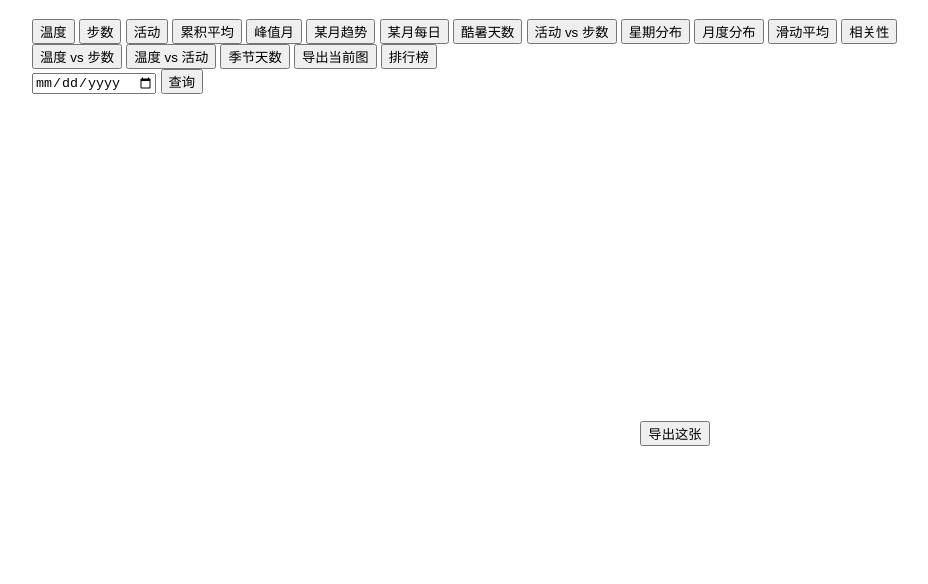
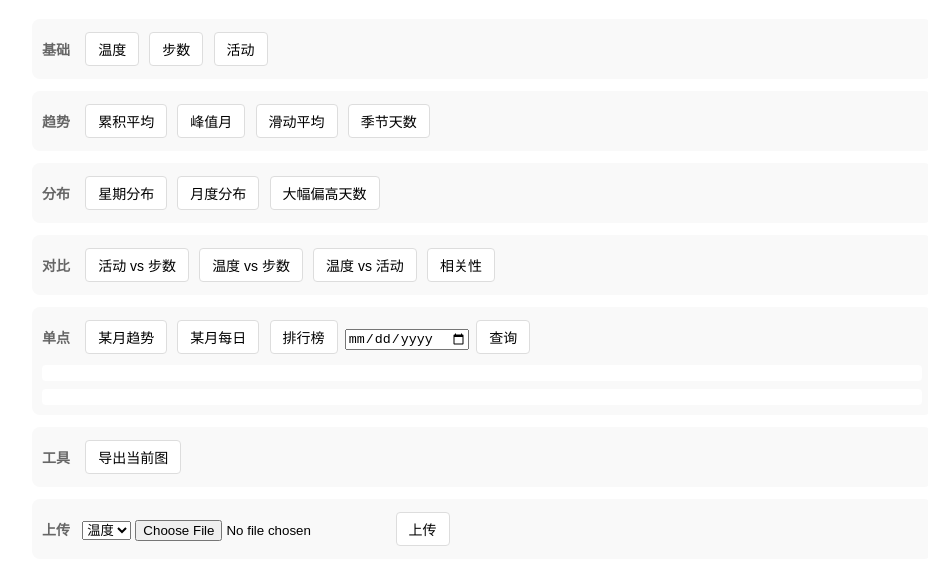
Before and after one commit to BluebearOfficial/timeseries, a website: page index.html in a window 1280 px wide. Shown: the part 70-654 px from the top of the page, without its empty margins (158-1086 px from the left). Drawn offline with nearby package versions, Linux system fonts and the light colour scheme; no server answers.

Commit message:
add excel upload, group buttons, fix missing result divs

```diff
--- a/app.js
+++ b/app.js
@@ -203,7 +203,7 @@ let hotChart = null;
 async function loadHotDays() {
   const month = prompt('月份：', '9');
   if (!month) return;
-  const threshold = prompt('日均温 ≥ 多少度算酷暑？', '30');
+  const threshold = prompt('日均温 ≥ 多少度算大幅偏高？', '30');
   if (!threshold) return;
 
   const r = await fetch(`http://localhost:3000/api/hot-days/temperature/${month}/${threshold}`);
@@ -226,7 +226,7 @@ async function loadHotDays() {
     },
     options: {
       plugins: {
-        title: { display: true, text: `${month}月酷暑天数逐年变化（日均温≥${threshold}°C）` },
+        title: { display: true, text: `${month}月大幅偏高天数逐年变化（日均温≥${threshold}°C）` },
       },
       scales: {
         y: { beginAtZero: true },    // ← Y 轴从 0 开始
@@ -607,6 +607,33 @@ function exportCanvas(id) {
   link.click();
 }
 
+async function uploadExcel() {
+  const type = document.getElementById('uploadType').value;
+  const fileInput = document.getElementById('uploadFile');
+  const file = fileInput.files[0];
 
+  if (!file) {
+    alert('请先选文件');
+    return;
+  }
+
+  const formData = new FormData();
+  formData.append('file', file);
+
+  document.getElementById('uploadResult').innerText = '上传中…';
+
+  const r = await fetch(`http://localhost:3000/api/upload/${type}`, {
+    method: 'POST',
+    body: formData,
+  });
+
+  const d = await r.json();
+
+  if (d.ok) {
+    document.getElementById('uploadResult').innerText = `成功导入 ${d.count} 条`;
+  } else {
+    document.getElementById('uploadResult').innerText = '失败：' + d.msg;
+  }
+}
 
     load('temperature');
--- a/index.html
+++ b/index.html
@@ -7,40 +7,66 @@
 <link rel="stylesheet" href="style.css">
 </head>
 <body>
-  <h1>时间序列探索</h1>
+<h1>时间序列探索</h1>
 
-  <div>
-    <button onclick="load('temperature')">温度</button>
-    <button onclick="load('steps')">步数</button>
-    <button onclick="load('activity')">活动</button>
-    <button onclick="loadCumulative()">累积平均</button>
-    <button onclick="loadPeak()">峰值月</button>
-    <button onclick="loadMonthTrend()">某月趋势</button>
-    <button onclick="loadDaily()">某月每日</button>
-    <button onclick="loadHotDays()">酷暑天数</button>
-    <button onclick="loadCompare()">活动 vs 步数</button>
+<div class="group">
+  <span class="group-title">基础</span>
+  <button onclick="load('temperature')">温度</button>
+  <button onclick="load('steps')">步数</button>
+  <button onclick="load('activity')">活动</button>
+</div>
 
-<button onclick="loadWeekday()">星期分布</button>
+<div class="group">
+  <span class="group-title">趋势</span>
+  <button onclick="loadCumulative()">累积平均</button>
+  <button onclick="loadPeak()">峰值月</button>
+  <button onclick="loadMovingAvg()">滑动平均</button>
+  <button onclick="loadSeason()">季节天数</button>
+</div>
 
-<button onclick="loadMonthDist()">月度分布</button>
-<button onclick="loadMovingAvg()">滑动平均</button>
+<div class="group">
+  <span class="group-title">分布</span>
+  <button onclick="loadWeekday()">星期分布</button>
+  <button onclick="loadMonthDist()">月度分布</button>
+  <button onclick="loadHotDays()">大幅偏高天数</button>
+</div>
 
-<button onclick="loadCorrelation()">相关性</button>
-<button onclick="loadStepsByTemp()">温度 vs 步数</button>
+<div class="group">
+  <span class="group-title">对比</span>
+  <button onclick="loadCompare()">活动 vs 步数</button>
+  <button onclick="loadStepsByTemp()">温度 vs 步数</button>
+  <button onclick="loadActivityByTemp()">温度 vs 活动</button>
+  <button onclick="loadCorrelation()">相关性</button>
+</div>
 
-<button onclick="loadActivityByTemp()">温度 vs 活动</button>
-<button onclick="loadSeason()">季节天数</button>
-
-<button onclick="exportLast()">导出当前图</button>
-
-<button onclick="loadTop()">排行榜</button>
-<div id="topResult"></div>
-
-<div>
+<div class="group">
+  <span class="group-title">单点</span>
+  <button onclick="loadMonthTrend()">某月趋势</button>
+  <button onclick="loadDaily()">某月每日</button>
+  <button onclick="loadTop()">排行榜</button>
   <input id="dayInput" type="date" />
   <button onclick="loadDay()">查询</button>
+  <div id="dayResult"></div>
+  <div id="topResult"></div>
 </div>
-<div id="dayResult"></div>
+
+<div class="group">
+  <span class="group-title">工具</span>
+  <button onclick="exportLast()">导出当前图</button>
+</div>
+
+<div class="group">
+  <span class="group-title">上传</span>
+  <select id="uploadType">
+    <option value="temperature">温度</option>
+    <option value="steps">步数</option>
+    <option value="activity">活动</option>
+
+  </select>
+  <input type="file" id="uploadFile" accept=".xlsx,.xls" />
+  <button onclick="uploadExcel()">上传</button>
+  <span id="uploadResult"></span>
+</div>
 
 <canvas id="seasonChart"></canvas>
 <canvas id="abtChart"></canvas>
@@ -50,7 +76,7 @@
 
 
 <canvas id="maChart"></canvas>
-<button onclick="exportCanvas('maChart')">导出这张</button>
+
 
 <canvas id="monthDistChart"></canvas>
 
--- a/package.json
+++ b/package.json
@@ -12,6 +12,7 @@
   "dependencies": {
     "better-sqlite3": "^13.0.3",
     "express": "^5.2.1",
+    "multer": "^2.3.0",
     "xlsx": "^0.18.5"
   }
 }
--- a/style.css
+++ b/style.css
@@ -1,2 +1,41 @@
  body { font-family: system-ui, sans-serif; max-width: 900px; margin: 20px auto; padding: 0 20px; }
     canvas { margin-top: 20px; }
+
+    .group {
+  margin-bottom: 12px;
+  padding: 10px;
+  background: #f9f9f9;
+  border-radius: 8px;
+}
+
+.group-title {
+  display: inline-block;
+  font-weight: bold;
+  color: #666;
+  margin-right: 8px;
+  font-size: 14px;
+}
+
+.group button {
+  margin: 3px;
+  padding: 6px 12px;
+  border: 1px solid #ddd;
+  background: white;
+  border-radius: 4px;
+  cursor: pointer;
+  font-size: 14px;
+}
+
+.group button:hover {
+  background: #eef;
+  border-color: #99f;
+}
+
+#dayResult, #topResult {
+  margin-top: 8px;
+  padding: 8px;
+  background: #fff;
+  border-radius: 4px;
+  font-size: 14px;
+  white-space: pre-line;
+}
```
Also changed, not shown: server.js (+48 -0 lines), 1 other file.
